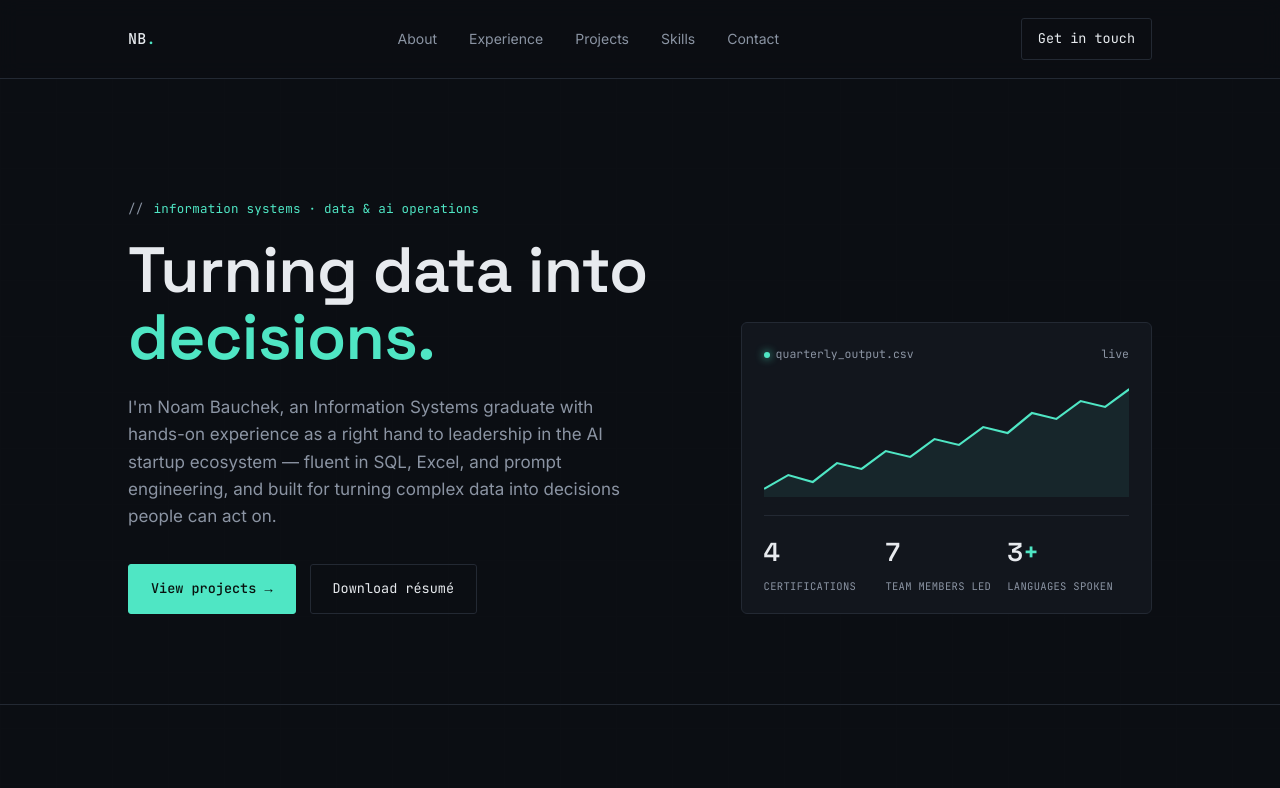
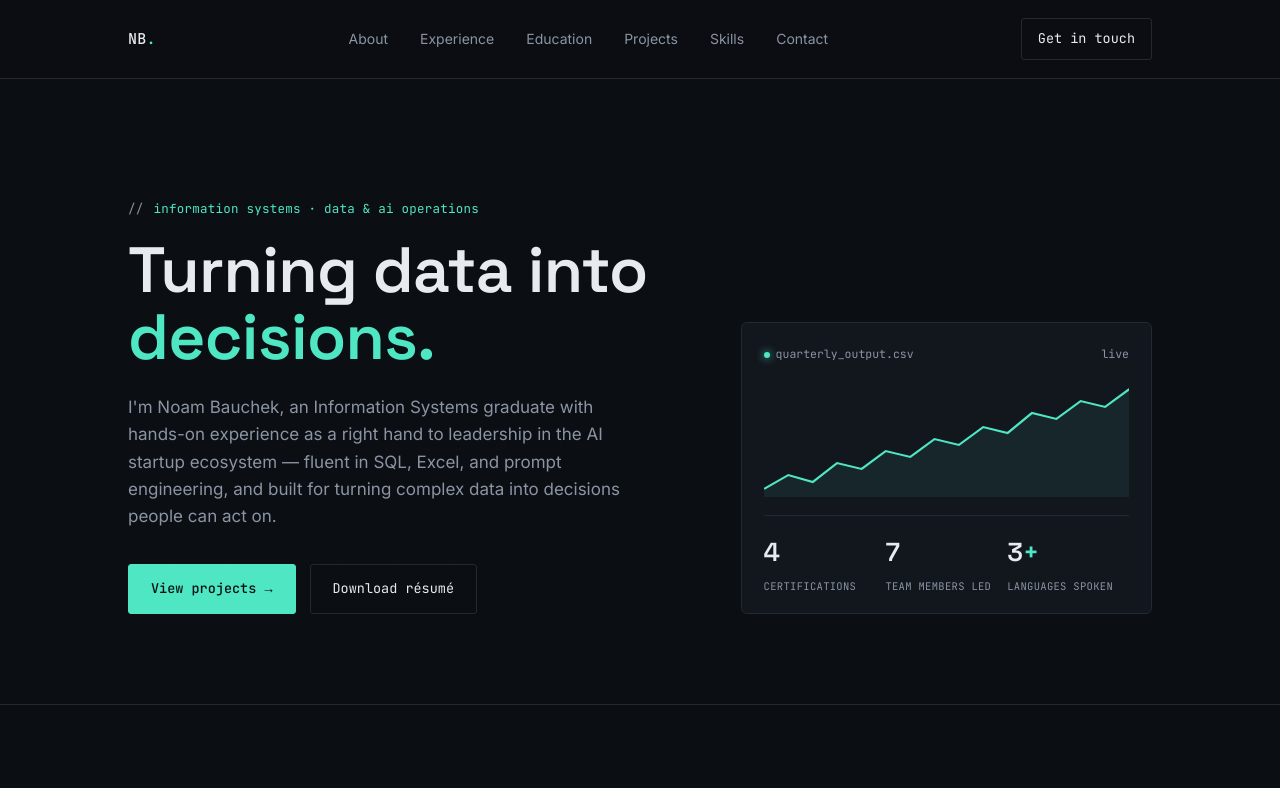
Before and after one commit to noambauchek/noam-portfolio, a plain HTML site: page index.html in a window 1280 px wide. Shown: the top 788 px of the page. Drawn offline with Linux system fonts and the light colour scheme.

Commit message:
Add Education link to navigation menu

```diff
--- a/index.html
+++ b/index.html
@@ -217,6 +217,7 @@
     <div class="navlinks">
       <a href="#about">About</a>
       <a href="#experience">Experience</a>
+      <a href="#education">Education</a>
       <a href="#projects">Projects</a>
       <a href="#skills">Skills</a>
       <a href="#contact">Contact</a>
```
